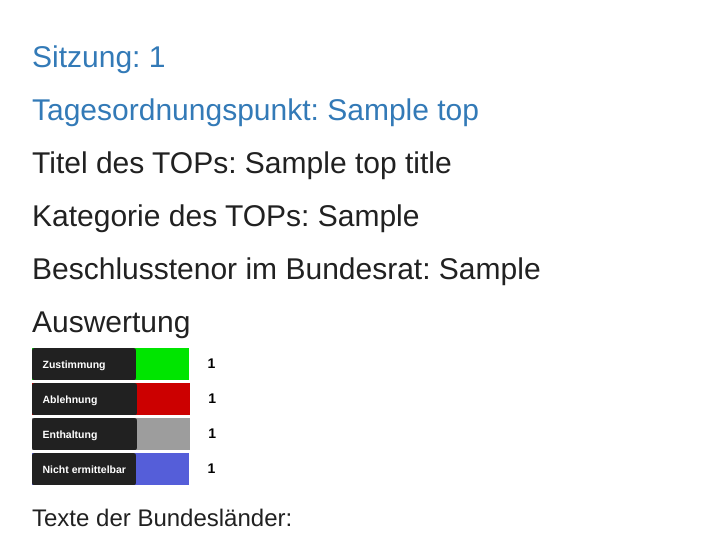
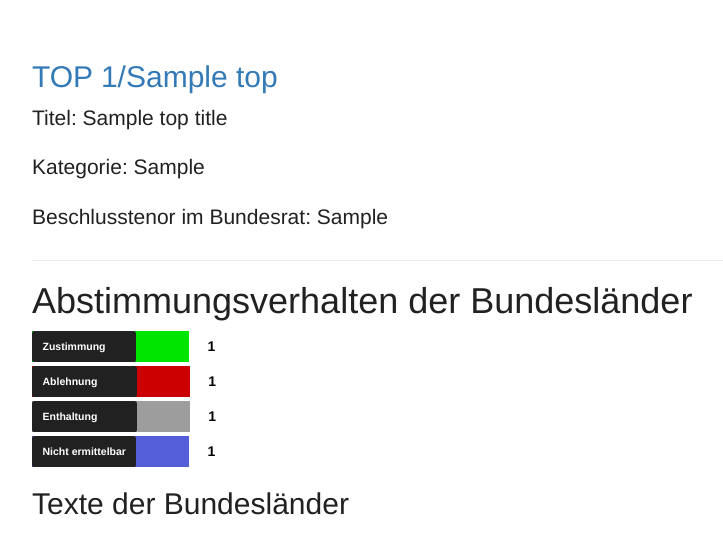
Before and after one commit to NWuensche/bundesrat-scraper-website, a Django app: template scraper/templates/json.html in a window 1280 px wide. Shown: the part 52-593 px from the top of the page, without its empty margins (38-761 px from the left). Run offline with Django 3.2, Linux system fonts and the light colour scheme; the template is opened without the code that fills it: most values are stand-ins (such as "Sample title", 1, 10 or a date in 2020); data that the repository does not hold is empty; some libraries are stand-ins or nearby versions.

Commit message:
Add/Design Text json.html

```diff
--- a/scraper/templates/json.html
+++ b/scraper/templates/json.html
@@ -5,33 +5,35 @@
 {% include 'searchTOP.html' %}
   <div class="container">
 
-
+      <div class="page-header">
 
 {% if sessionURL  %}  {# Add Session Link if present #}
-  <h2><a href="{{ sessionURL }}"> Sitzung: {{ sessionNumber }} </a></h2>
-  <h2><a href="{{ sessionURL }}">Tagesordnungspunkt: {{ top }}</a></h2>
+<h2><a href = "{{sessionURL}}"> TOP {{sessionNumber}}/{{top}} </a></h2>
 {% else %}
-  <h2>Sitzung: {{ sessionNumber }}</h2>
-  <h2>Tagesordnungspunkt: {{ top }}</h2>
+<h2> TOP {{sessionNumber}}/{{top}} </h2>
 {% endif %}
-<h2>Titel des TOPs: {{ topTitle }}</h2>
-<h2>Kategorie des TOPs: {{ topCategory }}</h2>
-<h2>Beschlusstenor im Bundesrat: {{ topTenor }}</h2>
+</h2>
 
+<p class="lead">Titel: {{ topTitle }}</p>
+<p class="lead">Kategorie: {{ topCategory }}</p>
+<p class="lead">Beschlusstenor im Bundesrat: {{ topTenor }}</p>
+
+</div>
 {% include 'cssJS/diagramCSSJS.html' %}
 
 
 
 
+<h1 class="display-1">Abstimmungsverhalten der Bundesländer</h1>
+
   <div class="diagram">
-    <h2 class="title">Auswertung</h2>
     <div class="holder"><div class="bar yes" data-value="{{numYes}}"><span class="label">Zustimmung       </span></div>
       <div class="holder"><div class="bar no" data-value="{{numNo}}"><span class="label">Ablehnung          </span></div>
         <div class="holder"><div class="bar abstention" data-value="{{numAbstention}}"><span class="label">Enthaltung          </span></div>
         <div class="holder"><div class="bar other" data-value="{{numOther}}"><span class="label">Nicht ermittelbar</span></div>
   </div>
 
-<h3>Texte der Bundesländer:</h3>
+<h2>Texte der Bundesländer</h2>
 
 <table class="table">
   <thead>
```
